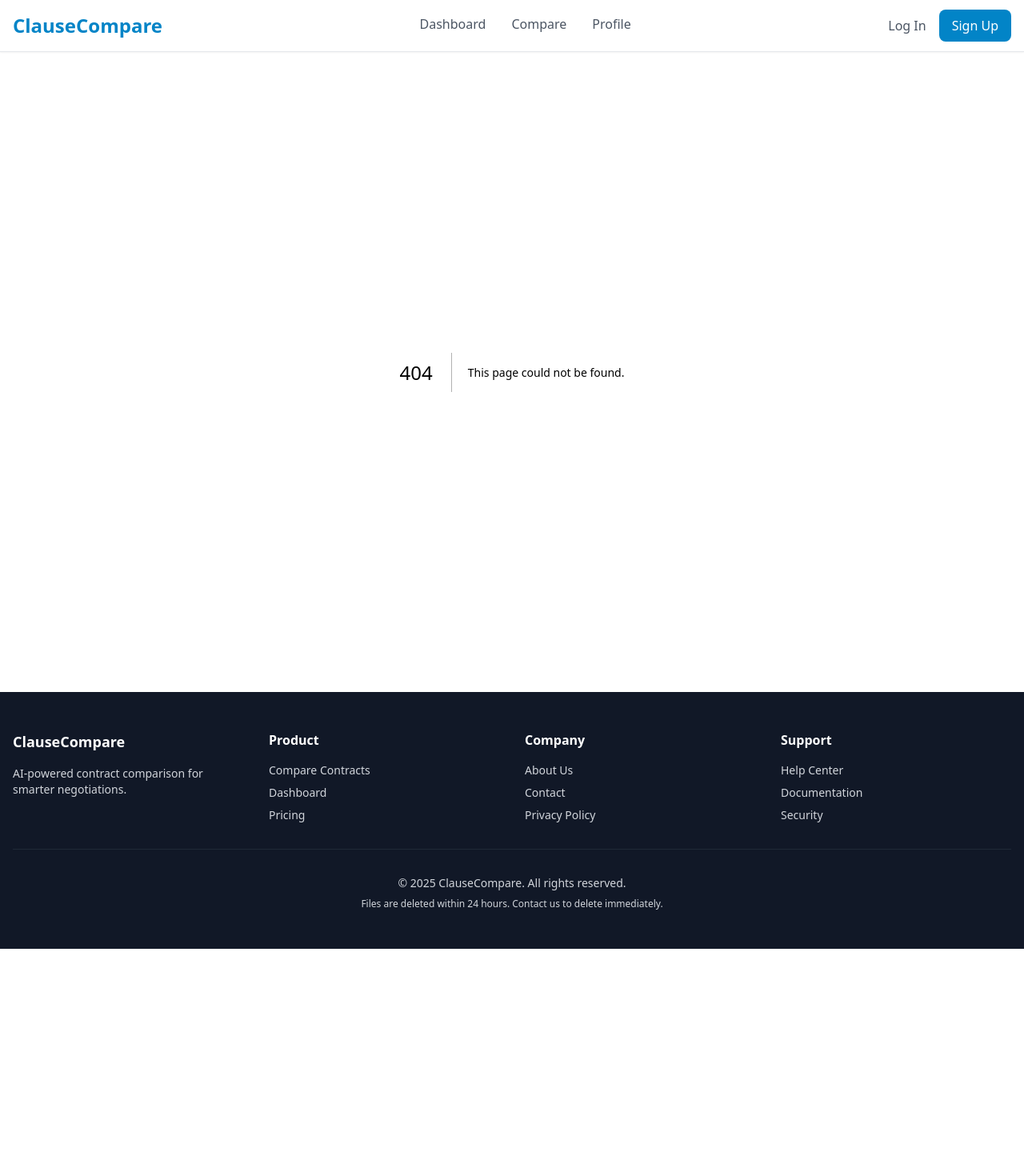
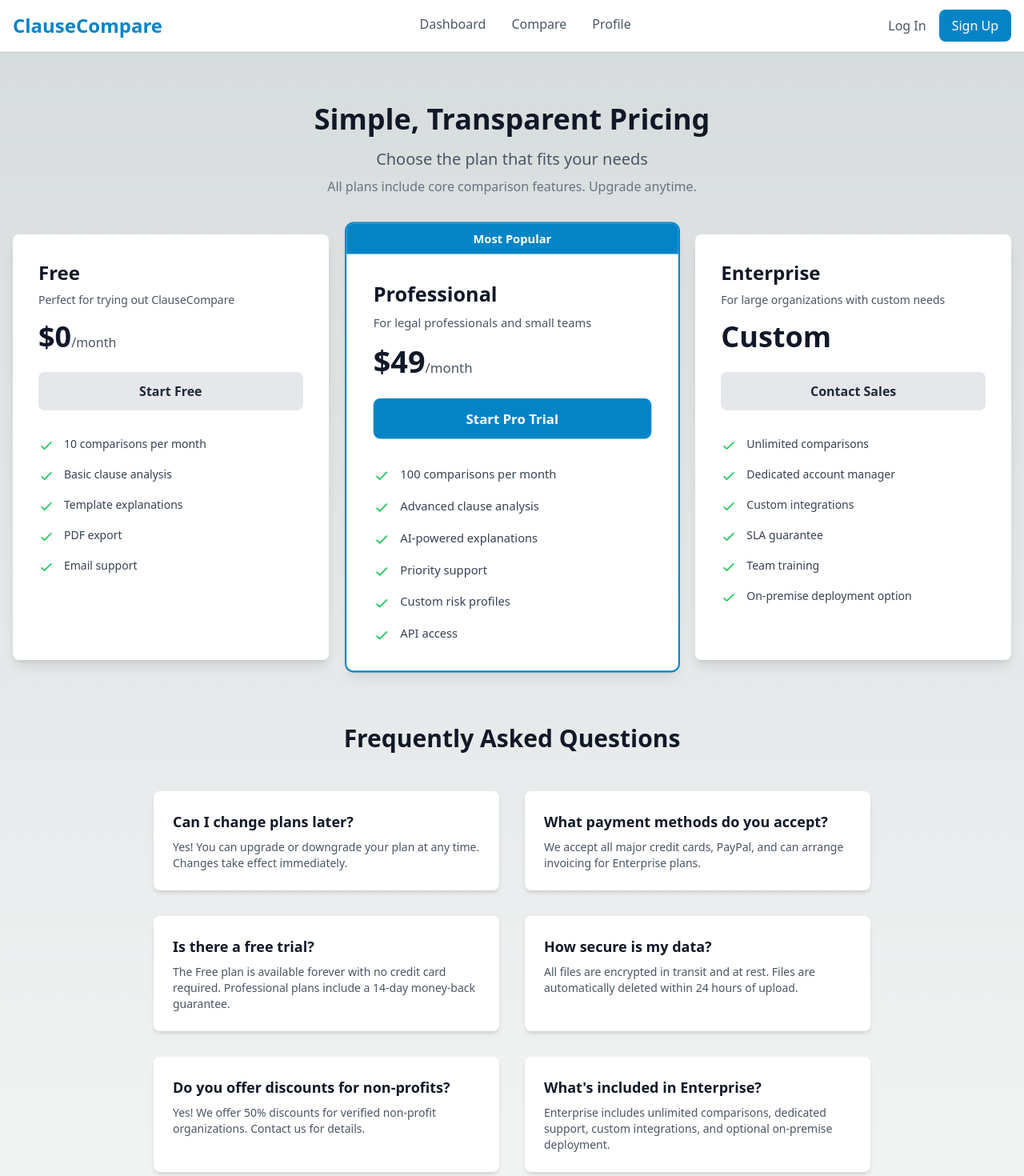
Before and after one commit to ParthivmMS/Clausecompare_frontend, a Next.js app: page /pricing in a window 1280 px wide. Before the commit this address had no page. Shown: the top 1470 px of the page at 80% size. Before the commit the page ends 1186 px from the top, so only its background shows below. Built offline with nearby package versions, Linux system fonts and the light colour scheme.

Commit message:
Create page.js

```diff
--- /dev/null
+++ b/src/app/pricing/page.js
@@ -0,0 +1,110 @@
+import PricingPlans from '@/components/pricingplans'
+
+export default function PricingPage() {
+  return (
+    <div className="container mx-auto px-4 py-16">
+      <div className="max-w-7xl mx-auto">
+        <div className="text-center mb-12">
+          <h1 className="text-4xl font-bold text-gray-900 mb-4">
+            Simple, Transparent Pricing
+          </h1>
+          <p className="text-xl text-gray-600 mb-2">
+            Choose the plan that fits your needs
+          </p>
+          <p className="text-gray-500">
+            All plans include core comparison features. Upgrade anytime.
+          </p>
+        </div>
+
+        <PricingPlans />
+
+        {/* FAQ Section */}
+        <div className="mt-20">
+          <h2 className="text-3xl font-bold text-gray-900 text-center mb-12">
+            Frequently Asked Questions
+          </h2>
+
+          <div className="grid md:grid-cols-2 gap-8 max-w-4xl mx-auto">
+            <div className="bg-white rounded-lg shadow-md p-6">
+              <h3 className="text-lg font-semibold text-gray-900 mb-2">
+                Can I change plans later?
+              </h3>
+              <p className="text-gray-600 text-sm">
+                Yes! You can upgrade or downgrade your plan at any time. Changes take effect immediately.
+              </p>
+            </div>
+
+            <div className="bg-white rounded-lg shadow-md p-6">
+              <h3 className="text-lg font-semibold text-gray-900 mb-2">
+                What payment methods do you accept?
+              </h3>
+              <p className="text-gray-600 text-sm">
+                We accept all major credit cards, PayPal, and can arrange invoicing for Enterprise plans.
+              </p>
+            </div>
+
+            <div className="bg-white rounded-lg shadow-md p-6">
+              <h3 className="text-lg font-semibold text-gray-900 mb-2">
+                Is there a free trial?
+              </h3>
+              <p className="text-gray-600 text-sm">
+                The Free plan is available forever with no credit card required. Professional plans include a 14-day money-back guarantee.
+              </p>
+            </div>
+
+            <div className="bg-white rounded-lg shadow-md p-6">
+              <h3 className="text-lg font-semibold text-gray-900 mb-2">
+                How secure is my data?
+              </h3>
+              <p className="text-gray-600 text-sm">
+                All files are encrypted in transit and at rest. Files are automatically deleted within 24 hours of upload.
+              </p>
+            </div>
+
+            <div className="bg-white rounded-lg shadow-md p-6">
+              <h3 className="text-lg font-semibold text-gray-900 mb-2">
+                Do you offer discounts for non-profits?
+              </h3>
+              <p className="text-gray-600 text-sm">
+                Yes! We offer 50% discounts for verified non-profit organizations. Contact us for details.
+              </p>
+            </div>
+
+            <div className="bg-white rounded-lg shadow-md p-6">
+              <h3 className="text-lg font-semibold text-gray-900 mb-2">
+                What's included in Enterprise?
+              </h3>
+              <p className="text-gray-600 text-sm">
+                Enterprise includes unlimited comparisons, dedicated support, custom integrations, and optional on-premise deployment.
+              </p>
+            </div>
+          </div>
+        </div>
+
+        {/* CTA Section */}
+        <div className="mt-20 bg-primary-600 rounded-2xl p-12 text-center">
+          <h2 className="text-3xl font-bold text-white mb-4">
+            Still have questions?
+          </h2>
+          <p className="text-primary-100 mb-8 text-lg">
+            Our team is here to help you choose the right plan
+          </p>
+          <div className="flex gap-4 justify-center">
+            <a
+              href="/contact"
+              className="bg-white text-primary-600 px-8 py-3 rounded-lg font-semibold hover:bg-gray-100 transition"
+            >
+              Contact Sales
+            </a>
+            <a
+              href="/signup"
+              className="bg-primary-700 text-white px-8 py-3 rounded-lg font-semibold hover:bg-primary-800 transition border-2 border-white"
+            >
+              Start Free
+            </a>
+          </div>
+        </div>
+      </div>
+    </div>
+  )
+    }
```
